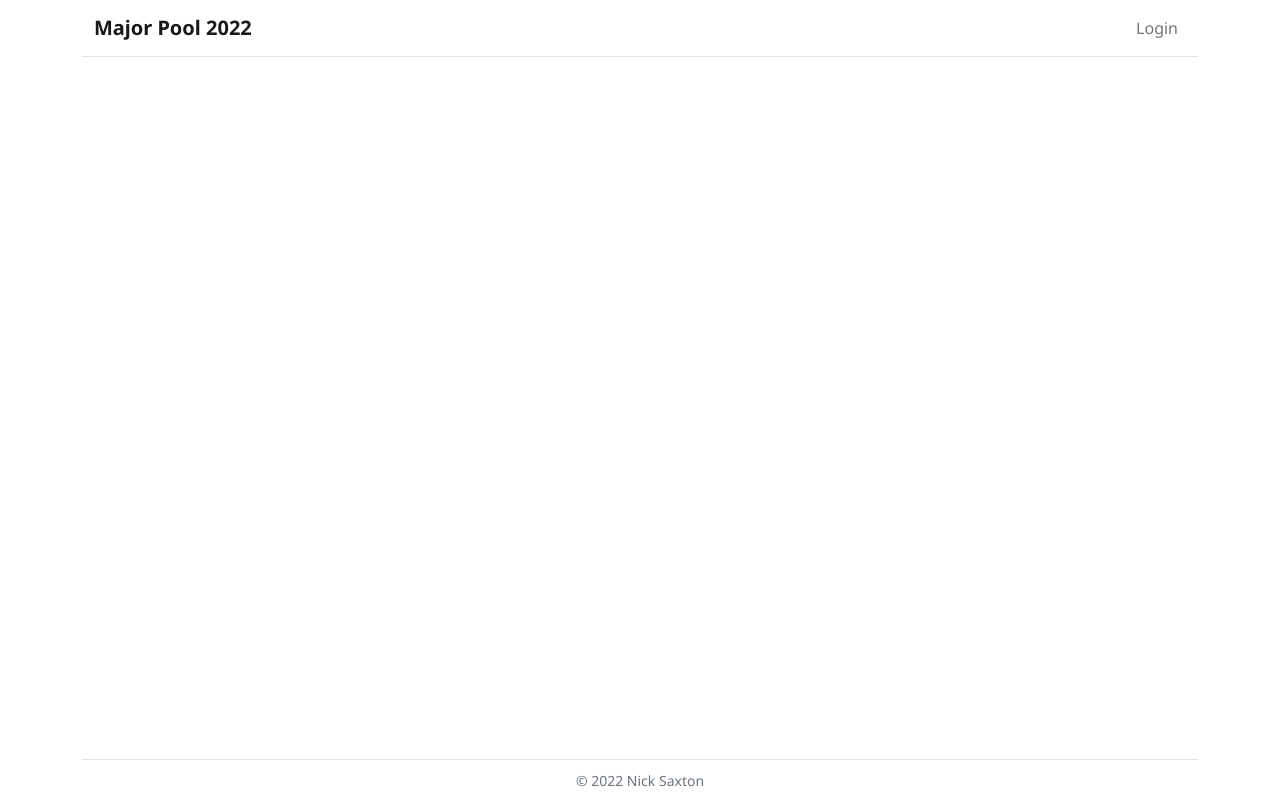
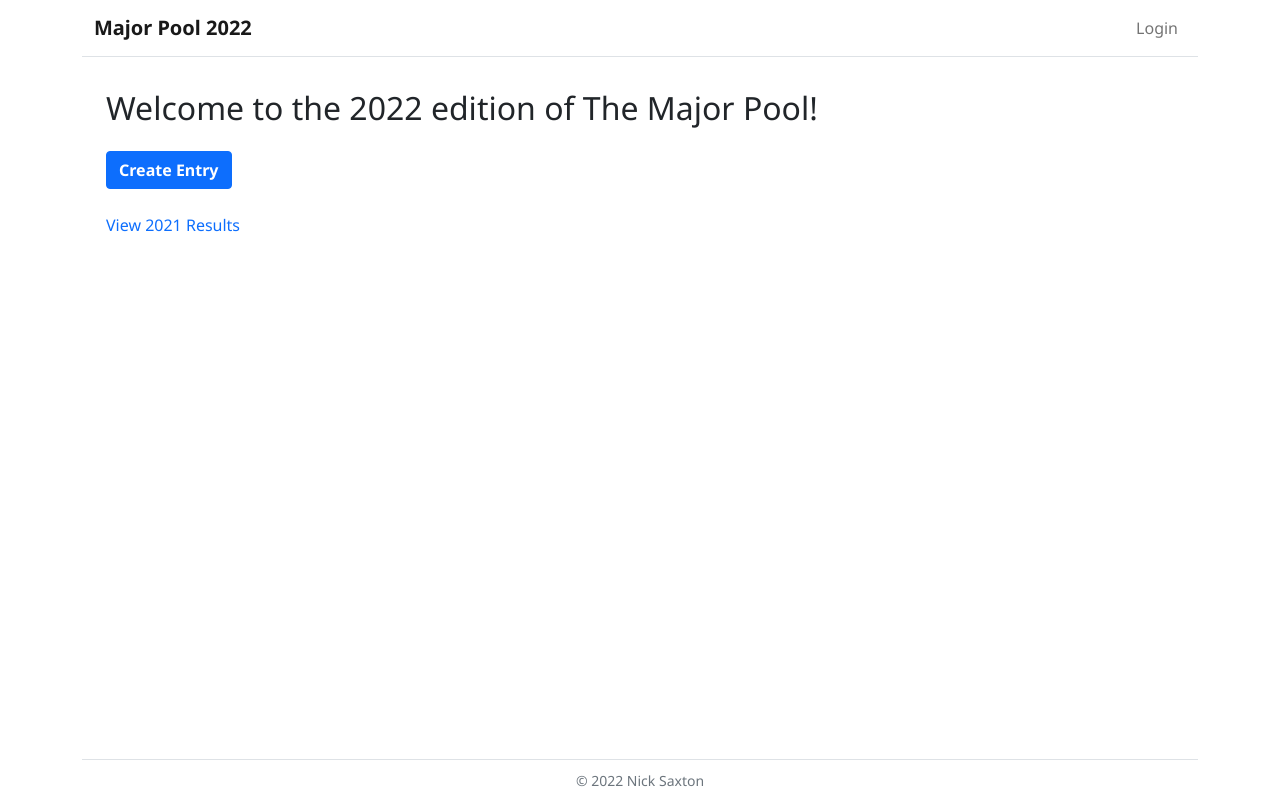
Before and after one commit to nicksaxton/major-pool-2022, a React (Create React App) app: page / in a window 1280 px wide. Built offline with nearby package versions, Linux system fonts and the light colour scheme; no server answers.

Commit message:
Update Homepage content

```diff
--- a/src/index.tsx
+++ b/src/index.tsx
@@ -7,6 +7,7 @@ import 'custom.scss';
 import App from 'App';
 import { AuthProvider } from 'contexts/auth';
 import CreateAccountPage from 'pages/CreateAccountPage';
+import HomePage from 'pages/HomePage';
 import LoginPage from 'pages/LoginPage';
 import reportWebVitals from 'reportWebVitals';
 import ForgotPasswordPage from 'pages/ForgotPasswordPage';
@@ -23,6 +24,7 @@ ReactDOM.render(
             </AuthProvider>
           }
         >
+          <Route index element={<HomePage />} />
           <Route path="login" element={<LoginPage />} />
           <Route path="create-account" element={<CreateAccountPage />} />
           <Route path="forgot-password" element={<ForgotPasswordPage />} />
--- /dev/null
+++ b/src/pages/HomePage/index.tsx
@@ -0,0 +1,18 @@
+import * as React from 'react';
+import { Link } from 'react-router-dom';
+
+export default function HomePage() {
+  return (
+    <div className="p-4">
+      <h2 className="mb-4">Welcome to the 2022 edition of The Major Pool!</h2>
+      <div className="mb-4">
+        <Link className="btn btn-primary" to="/create-entry">
+          Create Entry
+        </Link>
+      </div>
+      <div>
+        <Link to="/2022">View 2021 Results</Link>
+      </div>
+    </div>
+  );
+}
```
